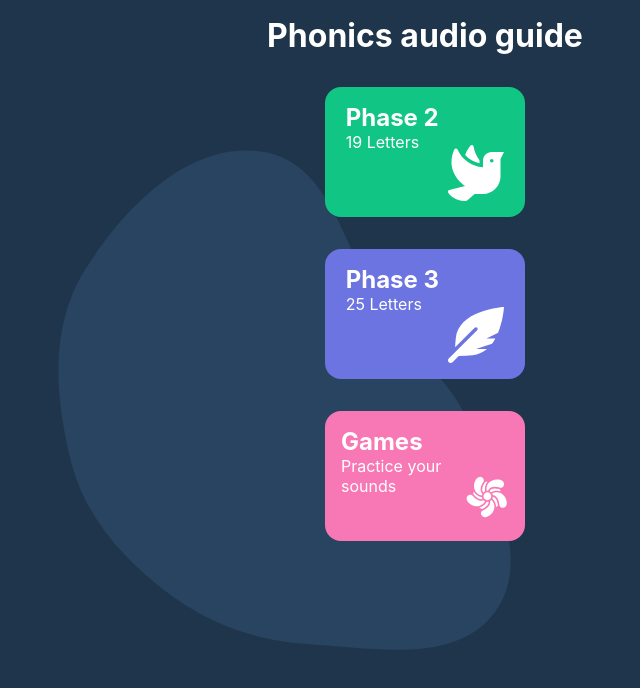
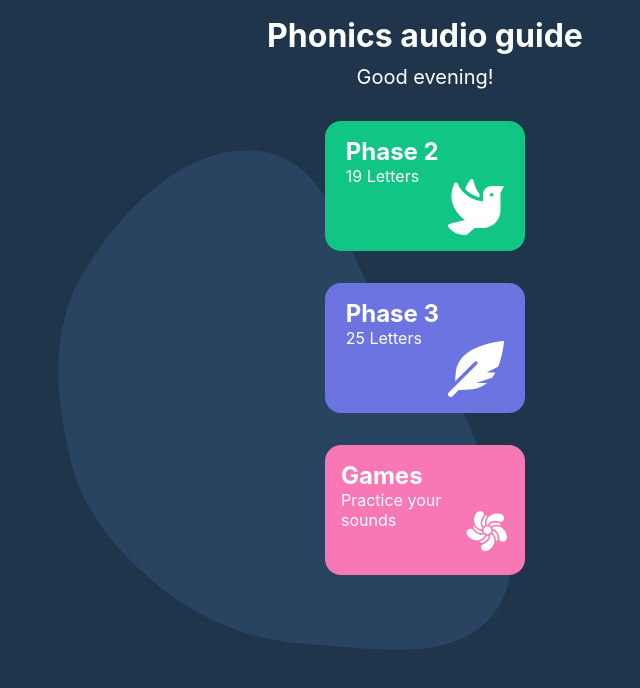
Before and after one commit to hellodeborahuk/buzzphonics, a React (Create React App) app: page / in a window 1280 px wide. Shown: the top 688 px of the page, without its empty margins (215-855 px from the left). Built offline with nearby package versions, Linux system fonts and the light colour scheme.

Commit message:
Added greeting message, closes #12

```diff
--- a/src/App.css
+++ b/src/App.css
@@ -90,6 +90,12 @@ header {
 .dove, .feather {
   font-size: 3.5rem;
   margin-top: auto;
+}
+
+.greeting {
+  text-align: center;
+  margin-top: 0.5em;
+  font-size: 1.25rem;
 }
 
 /* ============== PHASE TWO ============= */
--- a/src/App.js
+++ b/src/App.js
@@ -3,6 +3,7 @@ import { FaDove } from 'react-icons/fa';
 import {FaFeatherAlt} from "react-icons/fa"
 import {GiTwirlyFlower} from "react-icons/gi"
 import { Link } from "react-router-dom";
+import Greeting from './components/Greeting';
 
 function App() {
   return (
@@ -10,6 +11,7 @@ function App() {
 
       <main>
               <h1>Phonics audio guide</h1>
+              <Greeting />
               <section className="home-section">
                   <Link to="phaseTwo">
                     <div className="phase-two">
--- /dev/null
+++ b/src/components/Greeting.js
@@ -0,0 +1,19 @@
+const Greeting = () => {
+    let myDate = new Date()
+    let hours = myDate.getHours()
+    let greeting
+
+    if (hours < 12) {
+        greeting = "morning"
+    } else if (hours >= 12 && hours <= 17) {
+        greeting = "afternoon"
+    } else if (hours >= 18 && hours <= 24) {
+        greeting = "evening"
+    }
+
+    return (
+        <p className="greeting">{`Good ${greeting}!`}</p>
+     );
+}
+
+export default Greeting;
```
